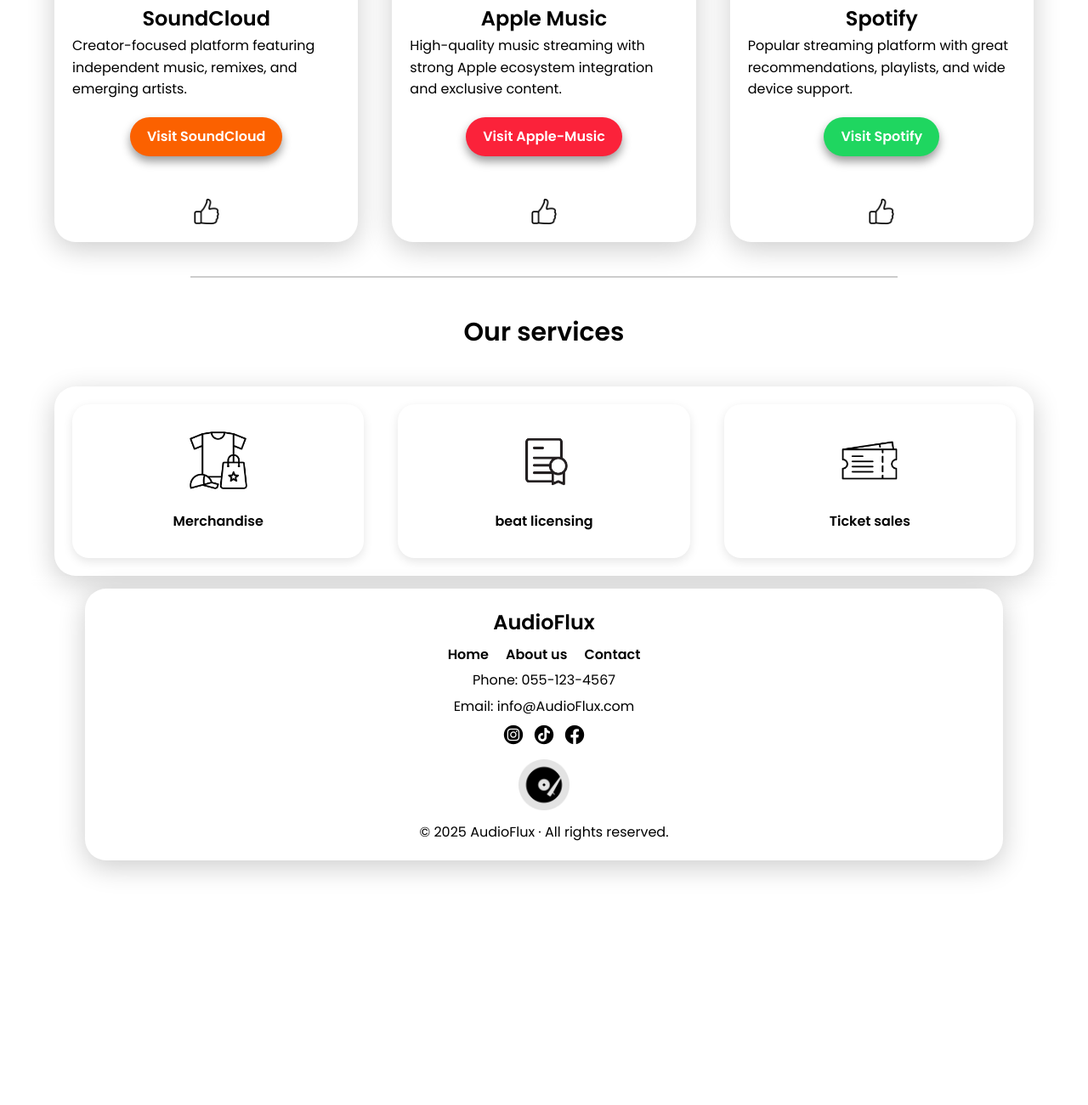
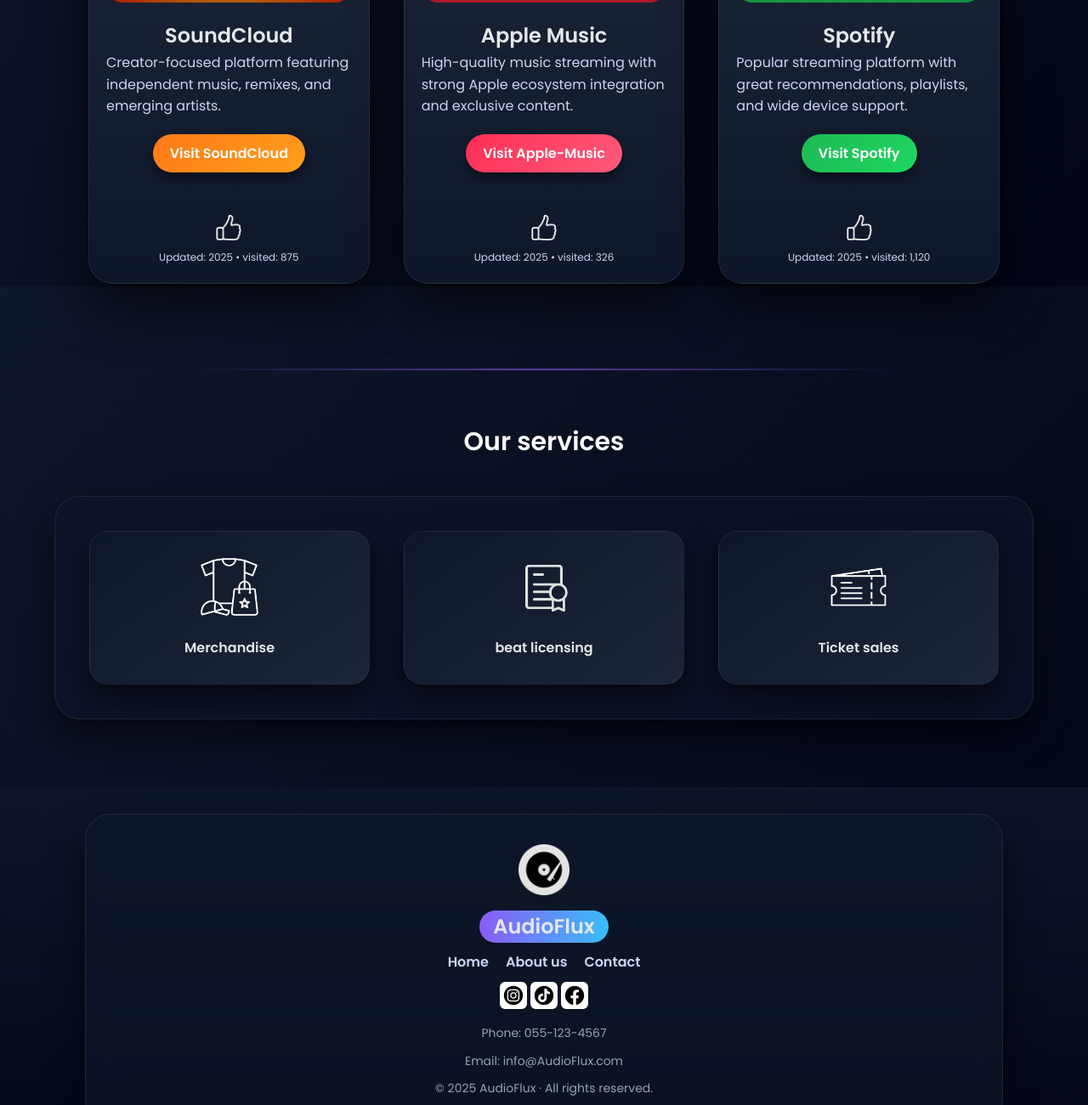
Before and after one commit to EliranTsimbler/AudioFlux, a plain HTML site: page index.html in a window 1280 px wide. Shown: the part 463-1764 px from the top of the page at 85% size. Before the commit the page ends 1491 px from the top, so only its background shows below. Drawn offline with Linux system fonts and the light colour scheme.

Commit message:
Add files via upload

```diff
--- a/index.html
+++ b/index.html
@@ -42,6 +42,8 @@
                             <p>Creator-focused platform featuring independent music, remixes, and emerging artists.</p>
                             <a class="link_soundcloud btn" href="https://soundcloud.com/">Visit SoundCloud</a>
                             <img src="imgs/like.png" alt="like" />
+                            <p class="info">Updated: 2025 • visited: 875</p>
+
                         </div>
                     </div>
                     <div class="cards__item glass">
@@ -51,6 +53,8 @@
                             <p>High-quality music streaming with strong Apple ecosystem integration and exclusive content.</p>
                             <a class="link_apple-music btn" href="https://music.apple.com/us/new">Visit Apple-Music</a>
                             <img src="imgs/like.png" alt="like" />
+                            <p class="info">Updated: 2025 • visited: 326</p>
+
                         </div>
                     </div>
                     <div class="cards__item glass">
@@ -60,6 +64,7 @@
                             <p>Popular streaming platform with great recommendations, playlists, and wide device support.</p>
                             <a class="link_spotify btn" href="https://www.spotify.com/il-he/premium/?ref=webplayer">Visit Spotify</a>
                             <img src="imgs/like.png" alt="like" />
+                            <p class="info">Updated: 2025 • visited: 1,120</p>
                         </div>
                     </div>
                 </div>
@@ -74,27 +79,38 @@
                     <h2>Our services</h2>
                 </div>
                 <div class="services__wrap glass">
+
+                    <a href="#">
                         <div class="services__item glass">
                             <img src="imgs/Merchandise_services.png" alt="Merchandise" />
                             <p>Merchandise</p>
                         </div>
+                    </a>
+                    <a href="#">
                         <div class="services__item glass">
                             <img src="imgs/licensing_services.png" alt="beat licensing" />
                             <p>beat licensing</p>
                         </div>
+                    </a>
+                    <a href="#">
                         <div class="services__item glass">
                             <img src="imgs/ticket_services.png" alt="Ticket sales" />
                             <p>Ticket sales</p>
                         </div>
+                    </a>
+
                 </div>
             </div>
         </section>
     </main>
 
-
     <footer>
         <div class="container">
             <div class="footer__wrap glass">
+                <div class="footer__logo">
+                    <img src="imgs/logo.png" alt="Logo">
+                </div>
+
                 <div class="footer__title">
                     <h2>AudioFlux</h2>
                 </div>
@@ -104,18 +120,18 @@
                     <a href="contact.html">Contact</a>
                 </nav>
 
-                <p>Phone: 055-123-4567</p>
-                <p>Email: info@AudioFlux.com</p>
-
                 <div class="social">
                     <a href="https://www.instagram.com/eliran_tsimbler/"><img src="imgs/instagram.png"></a>
                     <a href="https://www.tiktok.com/@eliran903"><img src="imgs/tiktok.png"></a>
                     <a href="https://www.facebook.com/?locale=he_IL"><img src="imgs/facebook.png"></a>
                 </div>
 
-                <div class="footer__logo">
-                    <img src="imgs/logo.png" alt="Logo">
-                </div>
+                <p>Phone: 055-123-4567</p>
+                <p>Email: info@AudioFlux.com</p>
+
+
+
+
 
                 <p class="copyright">© 2025 AudioFlux · All rights reserved.</p>
 
--- a/style.css
+++ b/style.css
@@ -1,19 +1,3 @@
-/*
-    1B3C53
-    234C6A
-    456882
-    E3E3E3
-*/
-
-/*
-    4A628A
-    7AB2D3
-    B9E5E8
-    DFF2EB
-*/
-
-
-
 
 * {
     margin: 0;
@@ -32,7 +16,8 @@
     min-height: 100vh;
     line-height: 1.6;
     font-family: 'Poppins', sans-serif;
-/*    background: linear-gradient(135deg, #1B3C53 0%, #B9E5E8 100%);*/
+    background: linear-gradient(135deg, #0f172a, #020617);
+    color: #e5e7eb;
 }
 
 main {
@@ -60,14 +45,15 @@
     text-decoration:none;
     font-weight:bold;
     gap:3px;
-    color:black;
+    color:#cbd5f5;
     text-align:center;
     transition: 0.3s;
+
 }
 
 .navbar a:hover {
-    color: #456882;
-    transform: scale(1.05);
+    color: #4816bd;
+    transform: scale(1.08);
 }
 
 
@@ -83,24 +69,26 @@
     text-decoration:none;
     font-weight:bold;
     gap:3px;
-    color:black;
+    color:white;
     text-align:center;
+    color: #cbd5f5;
     transition: 0.3s;
 }
 
 .footer__navbar a:hover{
-    color: #456882;
-    transform: scale(1.05);
+    color: #8b5cf6;
+    transform: scale(1.08);
+
 }
 
 /*glass*/
 
 .glass {
-    background: white;
-    backdrop-filter: blur(15px);
+    background: linear-gradient( 145deg, rgba(15, 23, 42, 0.95), rgba(30, 41, 59, 0.9) );
+    backdrop-filter: blur(18px);
     border-radius: 25px;
-    border: 1px solid rgba(255,255,255,0.2);
-    box-shadow: 0 8px 32px rgba(0,0,0,0.2);
+    border: 1px solid rgba(255,255,255,0.08);
+    box-shadow: 0 20px 40px rgba(0,0,0,0.6);
     padding: 20px;
 }
 
@@ -109,9 +97,9 @@
 
 .divider {
     height: 2px;
-    background-color: #ccc;
     width: 65%;
-    margin: 40px auto;
+    margin: 60px auto;
+    background: linear-gradient( 90deg, transparent, rgba(139,92,246,0.6), transparent );
 }
 
 /*header*/
@@ -120,8 +108,9 @@
     position: sticky;
     top: 0;
     z-index: 100;
-    background: rgba(255, 255, 255, 1);
-    backdrop-filter: blur(5px);
+    background: rgba(15, 23, 42, 0.8);
+    backdrop-filter: blur(12px);
+    border-bottom: 1px solid rgba(255,255,255,0.06);
     padding: 15px 40px;
 }
 
@@ -130,10 +119,11 @@
     justify-content: space-between;
     align-items: center;
     width: 100%;
-    height: 100%;
-    padding: 10px 40px;
+    padding: 14px 40px;
     gap: 40px;
-    position: relative;
+    background: linear-gradient( 180deg, rgba(30, 41, 59, 0.85), rgba(15, 23, 42, 0.85) );
+    border-radius: 28px;
+    border: 1px solid rgba(255,255,255,0.08);
 }
 
 .logo img {
@@ -153,14 +143,14 @@
     text-decoration: none;
     font-weight: bold;
     gap: 3px;
-    color: black;
+    color: #cbd5f5;
     text-align: center;
-    transition: 0.3s;
+    transition: 0.3s ease;
 }
 
 .header__login a:hover {
-    color: #456882;
-    transform: scale(1.05);
+    color: #8b5cf6;
+    transform: scale(1.08);
 }
 
 
@@ -169,17 +159,29 @@
 footer {
     z-index: 100;
     bottom: 0;
-/*    background: rgba(255,255,255,0.6);*/
-    backdrop-filter: blur(5px);
-    padding: 15px 40px;
-    text-align:center;
+    text-align: center;
+    margin-top: 80px;
+    padding: 30px 40px;
+    background: linear-gradient( 180deg, rgba(15, 23, 42, 0.9), rgba(2, 6, 23, 0.95) );
+    backdrop-filter: blur(10px);
+    border-top: 1px solid rgba(255,255,255,0.06);
+}
+
+footer p {
+    color: #94a3b8;
+    font-size: 14px;
 }
 
 .footer__wrap {
     display: flex;
     flex-direction: column;
-    color:black;
-    gap:5px;
+    align-items: center;
+    gap: 10px;
+    background: rgba(15, 23, 42, 0.7);
+    border-radius: 30px;
+    padding: 35px;
+    color: #e5e7eb;
+    border: 1px solid rgba(255,255,255,0.08);
 }
 
 .footer__logo img {
@@ -193,12 +195,16 @@
     transform: scale(1.1);
 }
 
+
 .footer__title {
     transition: 0.3s;
+    width: 15%;
+    background: linear-gradient(90deg, #8b5cf6, #38bdf8);
+    border-radius: 20px;
 }
 
 .footer__title:hover {
-    color: #456882;
+    color: white;
     transform: scale(1.05);
 }
 
@@ -208,7 +214,7 @@
 .services__title{
     text-align:center;
     margin:40px 0;
-    color:black;
+    color:white;
     font-size:20px;
 }
 
@@ -216,32 +222,42 @@
     display: flex;
     justify-content: center;
     gap: 40px;
+    background: rgba(15, 23, 42, 0.6);
+    border-radius: 30px;
+    padding: 40px;
+}
+
+.services__wrap a{
+    width: calc(100% / 3 - 10px);
+    text-decoration:none;
 }
 
 .services__item {
-/*    background-color: rgba(0,0,0,0.6);*/
-    border-radius: 20px;
+    background: linear-gradient( 145deg, rgba(15, 23, 42, 0.95), rgba(30, 41, 59, 0.9) );
+    border-radius: 22px;
     padding: 30px;
-    width: calc(100% / 3 - 10px);
+    width: 100%;
     display: flex;
     flex-direction: column;
     align-items: center;
+    gap: 12px;
+    color: #e5e7eb;
     font-weight: bold;
-    gap: 12px;
-    box-shadow: 0 4px 12px rgba(0,0,0,0.1);
-    transition: transform 0.3s ease, box-shadow 0.3s ease;
-    color: black;
+    border: 1px solid rgba(255,255,255,0.06);
+    box-shadow: 0 15px 35px rgba(0,0,0,0.6);
+    transition: 0.3s ease;
 }
 
 .services__item:hover {
-    transform: translateY(-5px) scale(1.05);
-    box-shadow: 0 15px 25px rgba(0,0,0,0.3);
-/*    background-color: rgba(0,0,0,0.8); */
+    transform: translateY(-6px) scale(1.05);
+    box-shadow:0 0 20px #8b5cf6,0 30px 60px rgba(0,0,0,0.7);
 }
+
 
 .services__item img {
     width: 70px;
     margin-bottom: 12px;
+    filter:invert();
 }
 
 
@@ -251,7 +267,7 @@
 .cards__title {
     text-align: center;
     margin: 40px 0;
-    color: black;
+    color: white;
     font-size: 20px;
 }
 
@@ -259,15 +275,27 @@
     display: flex;
     justify-content: center;
     gap: 40px;
+    padding: 40px;
 }
 
 .cards__item {
     width: calc(100% / 3 - 10px);
-    height:500px;
-    display:flex;
-    flex-direction:column;
+    height: 500px;
+    display: flex;
+    flex-direction: column;
+    background: linear-gradient( 180deg, rgba(30, 41, 59, 0.95), rgba(15, 23, 42, 0.95) );
+    border-radius: 28px;
+    border: 1px solid rgba(255,255,255,0.08);
+    box-shadow: 0 25px 60px rgba(0,0,0,0.7);
+    transition: 0.35s ease;
+}
 
+.cards__item:hover {
+    transform: translateY(-10px) scale(1.04);
+    box-shadow:0 0 20px #8b5cf6,0 30px 60px rgba(0,0,0,0.7);
 }
+
+
 
 .cards__item-img1 {
     width: 100%;
@@ -281,7 +309,7 @@
 }
 
 .link_soundcloud {
-    background-color: #FB6100;
+    background: linear-gradient(135deg, #ff7a18, #ff9f1c);
 }
 
 .cards__item-img2 {
@@ -296,7 +324,7 @@
 }
 
 .link_apple-music {
-    background-color: #FB223A;
+    background: linear-gradient(135deg, #ff2d55, #ff5c7a);
 }
 
 .cards__item-img3 {
@@ -311,13 +339,18 @@
 }
 
 .link_spotify {
-    background-color: #1FD660;
+    background: linear-gradient(135deg, #1db954, #1ed760);
 }
 
 .cards__item-content {
     display: flex;
     flex-direction: column;
     align-items: center;
+    color: #e5e7eb;
+}
+
+.cards__item-content p{
+        color: #cbd5f5;
 }
 
 .cards__item-content h2{
@@ -329,10 +362,18 @@
     margin-top:50px;
     width:30px;
     transition:0.3s ease;
+    filter:invert();
+    cursor:pointer;
 }
 
 .cards__item-content img:hover{
     transform:scale(1.3);
+}
+
+.info {
+    margin-top: 10px;
+    font-size: 12px;
+    color: #fff;
 }
 
 .btn {
```
Also changed, not shown: about.html (+17 -12 lines), contact.html (+17 -12 lines). Lines whose indentation alone changed are shown as unchanged.
